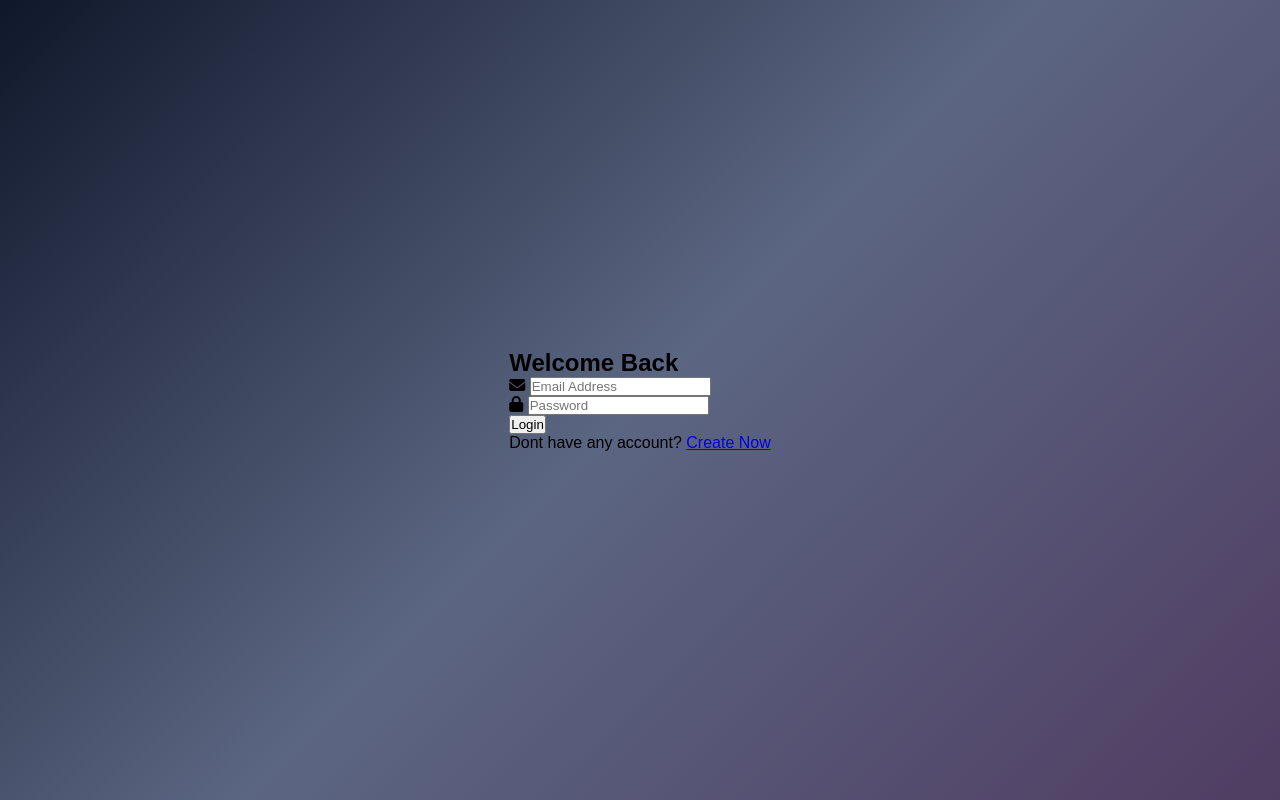
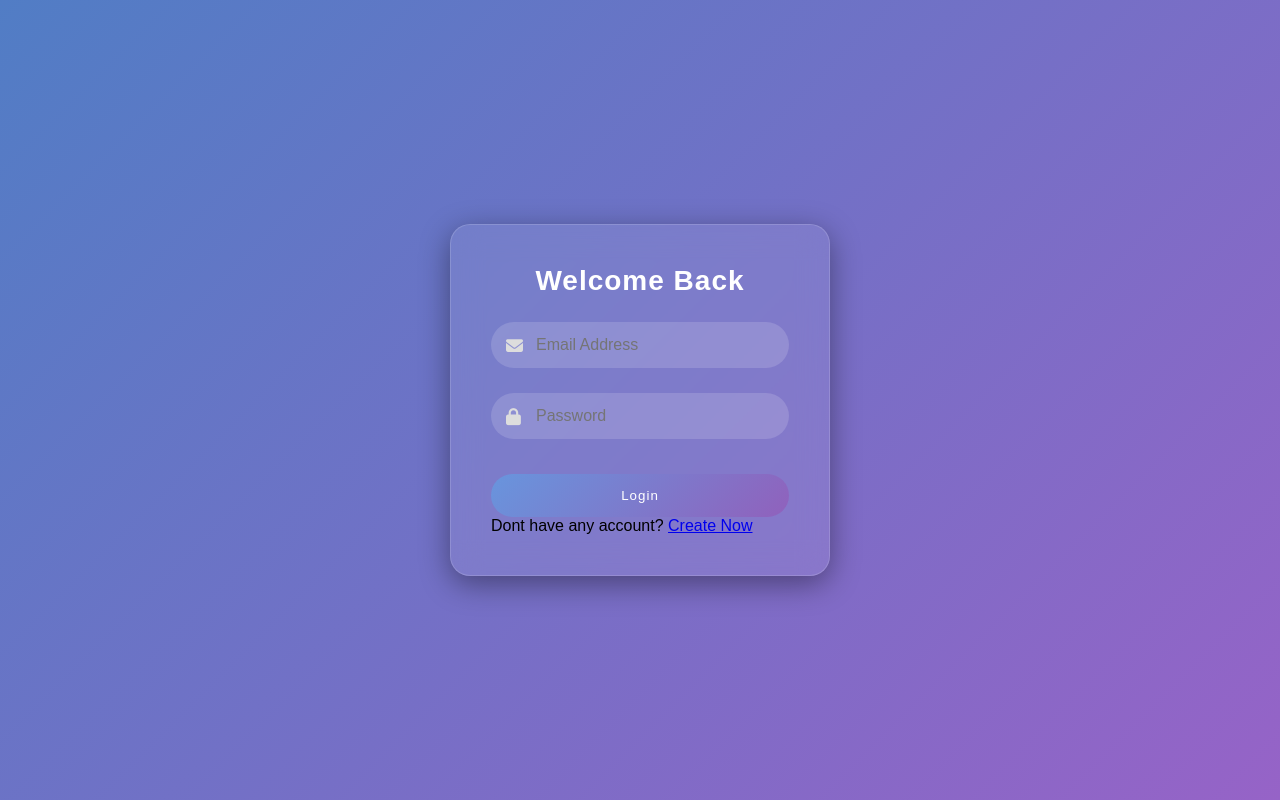
Before and after one commit to gholapdnyaneshwari/login-page, a plain HTML site: page index.html in a window 1280 px wide. Drawn offline with Linux system fonts and the light colour scheme.

Commit message:
style added

```diff
--- a/style.css
+++ b/style.css
@@ -1,13 +1,104 @@
-*{
+* {
   padding: 0;
   margin: 0;
   box-sizing: border-box;
-    font-family:"poppins",sans-serif;
+  font-family: "Poppins", sans-serif;
 }
-body{
+
+body {
   height: 100vh;
   display: flex;
   justify-content: center;
   align-items: center;
-    background: linear-gradient(135deg, #0f172a, #5b6682, #503d62);
+  background: linear-gradient(135deg, #517dc5, #9663c7  );
 }
+
+.glass-card {
+  width: 380px;
+  padding: 40px;
+  border-radius: 20px;
+  backdrop-filter: blur(15px);
+  background: rgba(255, 255, 255, 0.08);
+  border: 1px solid rgba(255, 255, 255, 0.15);
+  box-shadow: 0 8px 30px rgba(0, 0, 0, 0.4);
+  animation: fadeIn 1s ease-in-out;
+}
+
+@keyframes fadeIn {
+    from {
+        opacity: 0;
+        transform: scale(.9);
+    }
+    to{
+        opacity: 1;
+        transform: scale(1);
+    }
+}
+
+h2{
+    text-align: center;
+    font-size: 28px;
+    color: #fff;
+    margin-bottom: 25px;
+    letter-spacing: 1px;
+}
+
+.input-box{
+    position: relative;
+    margin-bottom: 25px;
+}
+
+.input-box input{
+    width: 100%;
+    padding: 14px 45px;
+    border: none;
+    border-radius: 30px;
+    background: rgba(255,255,255, 0.15);
+    color: #fff;
+    font-size: 16px;
+    outline: none;
+    transition: background .3s ease;
+}
+
+.input-box input:focus{
+    background: rgba(255, 255,255, 0.25);
+}
+
+.input-box i{
+ position: absolute;
+ top: 50%;
+ left: 15px;
+ transform: translateY(-50%);
+ color: #ddd;
+ font-size: 17px;
+}
+
+.btn{
+    width: 100%;
+    padding: 14px;
+    border: none;
+    border-radius: 30px;
+    background: linear-gradient(135deg, #6895dd, #9061bc);
+    color: #fff;
+    cursor: pointer;
+    letter-spacing: 1px;
+    margin-top: 10px;
+    transition: transform 0.3s ease, box-shadow 0.3s ease;
+}
+
+.btn:hover{
+    transform: translateY(-3px);
+    box-shadow: 0 10px 25px rgba(147, 51, 234, 0.4);
+}
+
+.bottom-text{
+    margin-top: 15px;
+    text-align: center;
+    color: #ddd;
+    font-size: 14px;
+}
+
+.bottom-text a{
+    color: #fff;
+    text-decoration: underline;
+}
```
Lines whose indentation alone changed are shown as unchanged.
